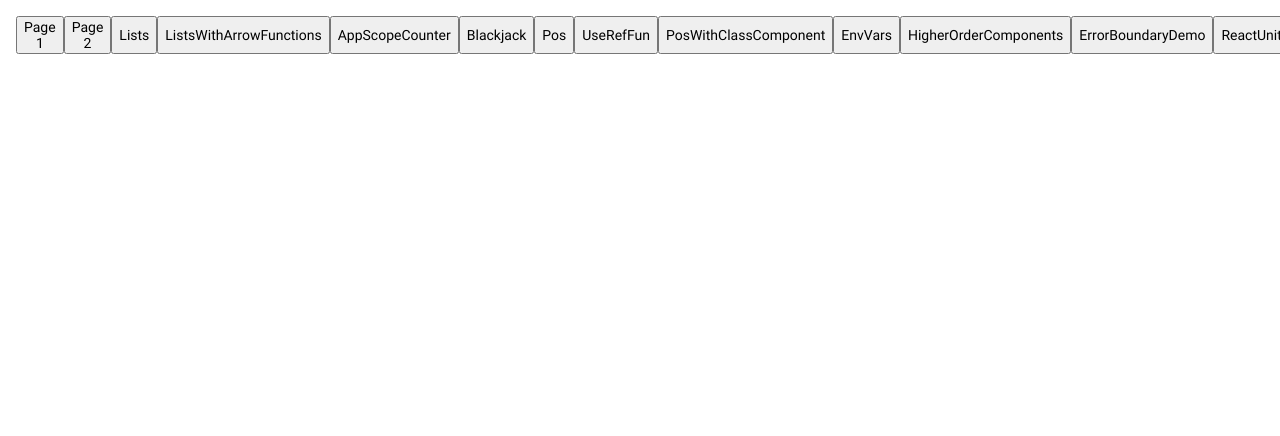
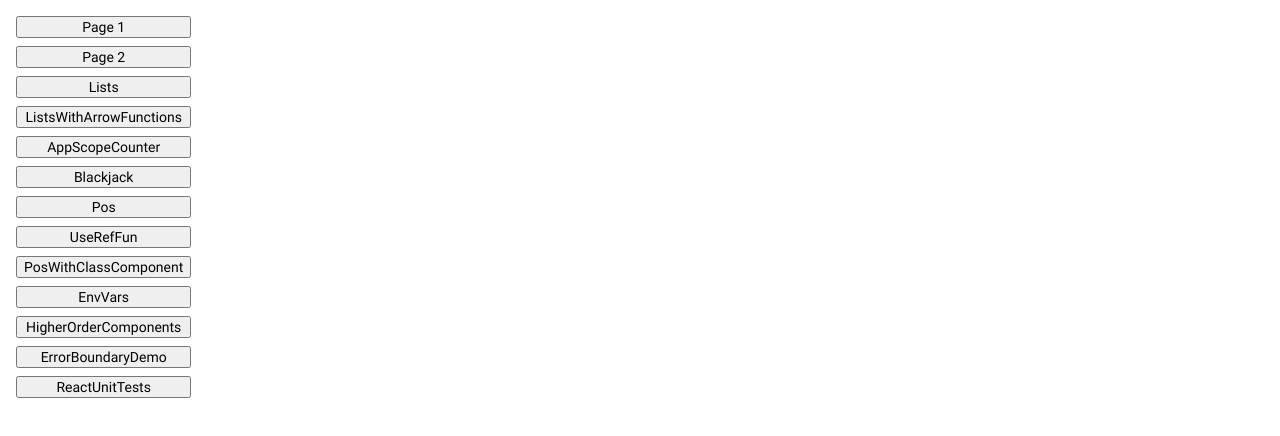
Before and after one commit to StokeMasterJack/app1, a React (Create React App) app: page / in a window 1280 px wide. Shown: the top 436 px of the page. Built offline with nearby package versions, Linux system fonts and the light colour scheme.

Commit message:
Moved main tab bar to the left

```diff
--- a/src/App1.tsx
+++ b/src/App1.tsx
@@ -3,6 +3,7 @@
 
 import {useState} from 'react';
 import React from 'react';
+import {AppScopeCounter} from './AppScopeCounter';
 import {Blackjack} from './blackjack/Blackjack';
 import {ErrorBoundaryDemo} from './ErrorBoundaryDemo';
 import {HigherOrderComponents} from './HigherOrderComponents';
@@ -13,9 +14,10 @@ import {Page2} from './Page2';
 import {PosPage} from './po/PosPage';
 import {PosWithClassComponent} from './PosWithClassComponent';
 import {ReactUnitTests} from './ReactUnitTests';
+import {VGap} from './RLayout';
+import {HGap} from './RLayout';
 import {Ro} from './RLayout';
 import {Co} from './RLayout';
-import {AppScopeCounter} from './AppScopeCounter';
 import {ProvideTheme} from './ThemeContext';
 import {Theme} from './ThemeContext';
 import {User} from './UserContext';
@@ -62,25 +64,26 @@ export function App1() {
 
     return <ProvideUser value={user}>
         <ProvideTheme value={theme}>
-            <div style={{margin: '1rem'}}>
+            <Ro style={{margin: '1rem'}}>
 
-                <div style={{display: 'flex'}}>
-                    <button onClick={() => onPageChange('Page1')} style={{color: pageName === 'Page1' ? 'blue' : ''}}>Page 1</button>
-                    <button onClick={() => onPageChange('Page2')} style={{color: pageName === 'Page2' ? 'blue' : ''}}>Page 2</button>
-                    <button onClick={() => onPageChange('Lists')} style={{color: pageName === 'Lists' ? 'blue' : ''}}>Lists</button>
-                    <button onClick={() => onPageChange('ListWithArrow')} style={{color: pageName === 'ListWithArrow' ? 'blue' : ''}}>ListsWithArrowFunctions</button>
-                    <button onClick={() => onPageChange('AppScopeCounter')} style={{color: pageName === 'AppScopeCounter' ? 'blue' : ''}}>AppScopeCounter</button>
-                    <button onClick={() => onPageChange('Blackjack')} style={{color: pageName === 'Blackjack' ? 'blue' : ''}}>Blackjack</button>
-                    <button onClick={() => onPageChange('Pos')} style={{color: pageName === 'Pos' ? 'blue' : ''}}>Pos</button>
-                    <button onClick={() => onPageChange('UseRefFun')} style={{color: pageName === 'UseRefFun' ? 'blue' : ''}}>UseRefFun</button>
-                    <button onClick={() => onPageChange('PosWithClassComponent')} style={{color: pageName === 'PosWithClassComponent' ? 'blue' : ''}}>PosWithClassComponent</button>
-                    <button onClick={() => onPageChange('EnvVars')} style={{color: pageName === 'EnvVars' ? 'blue' : ''}}>EnvVars</button>
-                    <button onClick={() => onPageChange('HigherOrderComponents')} style={{color: pageName === 'HigherOrderComponents' ? 'blue' : ''}}>HigherOrderComponents</button>
-                    <button onClick={() => onPageChange('ErrorBoundaryDemo')} style={{color: pageName === 'ErrorBoundaryDemo' ? 'blue' : ''}}>ErrorBoundaryDemo</button>
-                    <button onClick={() => onPageChange('ReactUnitTests')} style={{color: pageName === 'ReactUnitTests' ? 'blue' : ''}}>ReactUnitTests</button>
-                </div>
-
-                <Co style={{padding: '1rem'}}>
+                <Co style={{}}>
+                    <button onClick={() => onPageChange('Page1')} style={{color: pageName === 'Page1' ? 'blue' : ''}}>Page 1</button><VGap/>
+                    <button onClick={() => onPageChange('Page2')} style={{color: pageName === 'Page2' ? 'blue' : ''}}>Page 2</button><VGap/>
+                    <button onClick={() => onPageChange('Lists')} style={{color: pageName === 'Lists' ? 'blue' : ''}}>Lists</button><VGap/>
+                    <button onClick={() => onPageChange('ListWithArrow')} style={{color: pageName === 'ListWithArrow' ? 'blue' : ''}}>ListsWithArrowFunctions</button><VGap/>
+                    <button onClick={() => onPageChange('AppScopeCounter')} style={{color: pageName === 'AppScopeCounter' ? 'blue' : ''}}>AppScopeCounter</button><VGap/>
+                    <button onClick={() => onPageChange('Blackjack')} style={{color: pageName === 'Blackjack' ? 'blue' : ''}}>Blackjack</button><VGap/>
+                    <button onClick={() => onPageChange('Pos')} style={{color: pageName === 'Pos' ? 'blue' : ''}}>Pos</button><VGap/>
+                    <button onClick={() => onPageChange('UseRefFun')} style={{color: pageName === 'UseRefFun' ? 'blue' : ''}}>UseRefFun</button><VGap/>
+                    <button onClick={() => onPageChange('PosWithClassComponent')} style={{color: pageName === 'PosWithClassComponent' ? 'blue' : ''}}>PosWithClassComponent</button><VGap/>
+                    <button onClick={() => onPageChange('EnvVars')} style={{color: pageName === 'EnvVars' ? 'blue' : ''}}>EnvVars</button><VGap/>
+                    <button onClick={() => onPageChange('HigherOrderComponents')} style={{color: pageName === 'HigherOrderComponents' ? 'blue' : ''}}>HigherOrderComponents</button><VGap/>
+                    <button onClick={() => onPageChange('ErrorBoundaryDemo')} style={{color: pageName === 'ErrorBoundaryDemo' ? 'blue' : ''}}>ErrorBoundaryDemo</button><VGap/>
+                    <button onClick={() => onPageChange('ReactUnitTests')} style={{color: pageName === 'ReactUnitTests' ? 'blue' : ''}}>ReactUnitTests</button><VGap/>
+                </Co>
+                <HGap/>
+                <HGap/>
+                <Co>
                     {pageName === 'Page1' && <Page1/>}
                     {pageName === 'Page2' && <Page2/>}
                     {pageName === 'Lists' && <ListsPage people={people}/>}
@@ -95,7 +98,7 @@ export function App1() {
                     {pageName === 'ErrorBoundaryDemo' && <ErrorBoundaryDemo/>}
                     {pageName === 'ReactUnitTests' && <ReactUnitTests/>}
                 </Co>
-            </div>
+            </Ro>
         </ProvideTheme>
     </ProvideUser>;
 
@@ -105,7 +108,7 @@ export function App1() {
 export const EnvVars = () => {
     return <Co>
         <h1>EnvVars</h1>
-        <h2>  See these files:</h2>
+        <h2> See these files:</h2>
         <Co style={{paddingLeft: '1rem'}}>
             <Ro><code>.env</code></Ro>
             <Ro><code>.env.development</code></Ro>
--- a/src/UseRefFun.tsx
+++ b/src/UseRefFun.tsx
@@ -50,16 +50,17 @@ export function UseRefFun() {
     useInterval(1000, () => setCount(prev => prev + 1));
 
     // useInterval(1000, () => setCount(count + 1));
-    return <Co style={{width:'10rem'}}>
-        <input/>
-        <input/>
-        <input/>
-        <FocusInput value={aa} onChange={(e: any) => setAa(e.target.value)}/>
-        <input/>
-        <input/>
-        <input/>
-        <VGap/>
-        count: {count}
+    return <Co style={{width:'20rem'}}>
+        <h1>Fun with useRef hook</h1>
+        <input/><VGap/>
+        <input/><VGap/>
+        <input/><VGap/>
+        <FocusInput value={aa} onChange={(e: any) => setAa(e.target.value)}/><VGap/>
+        <input/><VGap/>
+        <input/><VGap/>
+        <input/><VGap/>
+        <VGap/><VGap/>
+        Interval Count: {count}<VGap/>
     </Co>;
 }
 
--- a/src/blackjack/Blackjack.tsx
+++ b/src/blackjack/Blackjack.tsx
@@ -12,6 +12,6 @@ export const reducer = (game: Game, action: BjAction): Game => {
 };
 
 export function Blackjack() {
-    const [game, dispatch] = useReducer(reducer, Game.mk({shuffle: false}));
+    const [game, dispatch] = useReducer(reducer, Game.mk({shuffle: true}));
     return <BlackjackVu game={game} dispatch={dispatch}/>;
 }
--- a/src/blackjack/HandVu.tsx
+++ b/src/blackjack/HandVu.tsx
@@ -3,7 +3,7 @@ import {Co} from '../RLayout';
 import {Hand} from './blackjack';
 
 export const HandVu = ({hand}: { hand: Hand }) => {
-    return <Co style={{margin: '1rem', padding: '.5rem', width: '10rem', height: '10rem', justifyContent: 'space-between', backgroundColor: 'lightblue'}} role="group">
+    return <Co style={{ padding: '.5rem', width: '10rem', height: '10rem', justifyContent: 'space-between', backgroundColor: 'lightblue'}} role="group">
         <div>
             <div style={{fontWeight: 'bold', color: 'red'}} role="contentinfo" data-testid="handName">{hand.name}</div>
             <div style={{}} role="list" data-testid="cardList">
--- a/src/css/index.css
+++ b/src/css/index.css
@@ -62,3 +62,8 @@ body {
     border-radius: 4px;
     font-size: 0.875rem;
 }
+
+h1{
+    margin-top: 0;
+    font-size: larger;
+}
```
Also changed, not shown: src/blackjack/BlackjackVu.tsx (+22 -16 lines), 1 other file (tests, documents, lock files or other folders).
